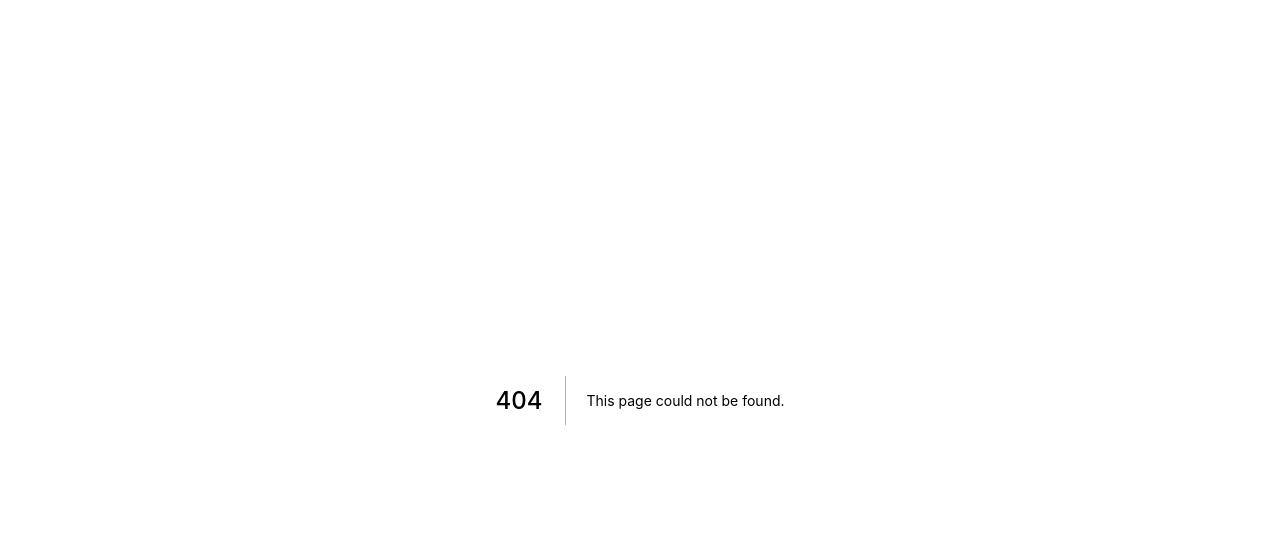
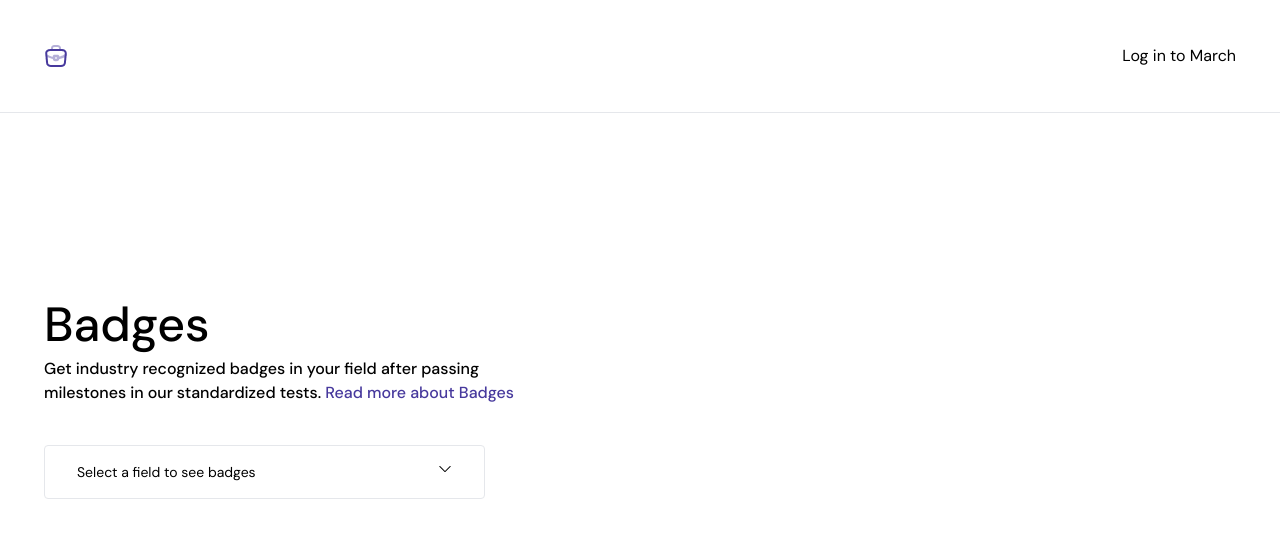
Before and after one commit to a11rew/march, a Next.js app: page /badges in a window 1280 px wide. Before the commit this address had no page. Shown: the top 538 px of the page. Built offline with nearby package versions, Linux system fonts and the light colour scheme.

Commit message:
seup drop down

```diff
--- a/package.json
+++ b/package.json
@@ -8,9 +8,11 @@
     "lint": "next lint"
   },
   "dependencies": {
+    "@headlessui/react": "^1.4.2",
     "next": "12.0.7",
     "react": "17.0.2",
-    "react-dom": "17.0.2"
+    "react-dom": "17.0.2",
+    "react-icons": "^4.3.1"
   },
   "devDependencies": {
     "@types/node": "17.0.0",
--- a/pages/_app.tsx
+++ b/pages/_app.tsx
@@ -1,8 +1,16 @@
-import '../styles/globals.css'
-import type { AppProps } from 'next/app'
+import "../styles/globals.css";
+import type { AppProps } from "next/app";
+import Header from "../components/Header";
 
 function MyApp({ Component, pageProps }: AppProps) {
-  return <Component {...pageProps} />
+  return (
+    <div className="min-h-screen">
+      <Header />
+      <main className="px-11 h-full max-w-[1336px] m-auto">
+        <Component {...pageProps} />
+      </main>
+    </div>
+  );
 }
 
-export default MyApp
+export default MyApp;
--- /dev/null
+++ b/pages/badges/Dropdown.tsx
@@ -0,0 +1,75 @@
+import { Fragment, useState } from "react";
+import { Listbox, Transition } from "@headlessui/react";
+import { BsChevronDown } from "react-icons/bs";
+
+const people = [
+  { name: "UI/UX Design" },
+  { name: "Front End Development" },
+  { name: "Backend Development" },
+  { name: "DevOps and Software Engineering" },
+];
+
+const Dropdown = () => {
+  const [selected, setSelected] = useState(null);
+
+  return (
+    <Listbox value={selected} onChange={setSelected}>
+      <div className="relative mt-1">
+        <Listbox.Button className="relative flex justify-between cursor-default py-4 pl-8 pr-6 text-left w-[37%] border rounded focus:outline-none focus-visible:ring-2 focus-visible:ring-opacity-75 focus-visible:ring-white focus-visible:ring-offset-orange-300 focus-visible:ring-offset-2 focus-visible:border-indigo-500 sm:text-sm">
+          <span className="block truncate">
+            {selected?.name || "Select a field to see badges"}
+          </span>
+          <span className="flex items-center pr-2 pointer-events-none">
+            <BsChevronDown />
+          </span>
+        </Listbox.Button>
+        <Transition
+          as={Fragment}
+          leave="transition ease-in duration-100"
+          leaveFrom="opacity-100"
+          leaveTo="opacity-0"
+        >
+          <Listbox.Options className="absolute mt-1 w-[37%] overflow-auto text-base ring-1 ring-black ring-opacity-5 focus:outline-none sm:text-sm">
+            {people.map((person, personIdx) => (
+              <Listbox.Option
+                key={personIdx}
+                className={({ active, selected }) => {
+                  console.log("active", { person, selected });
+                  return `${
+                    selected || active
+                      ? "text-white bg-[#47399D]"
+                      : "text-black bg-tp"
+                  }
+                  mb-1 rounded cursor-default select-none relative py-4 pl-8 pr-6`;
+                }}
+                value={person}
+              >
+                {({ selected, active }) => (
+                  <>
+                    <span
+                      className={`${
+                        selected ? "font-medium" : "font-normal"
+                      } block truncate`}
+                    >
+                      {person.name}
+                    </span>
+                    {selected ? (
+                      <span
+                        className={`${
+                          active ? "text-amber-600" : "text-amber-600"
+                        }
+                                absolute inset-y-0 left-0 flex items-center pl-3`}
+                      ></span>
+                    ) : null}
+                  </>
+                )}
+              </Listbox.Option>
+            ))}
+          </Listbox.Options>
+        </Transition>
+      </div>
+    </Listbox>
+  );
+};
+
+export default Dropdown;
--- /dev/null
+++ b/pages/badges/index.tsx
@@ -0,0 +1,20 @@
+import { NextPage } from "next";
+import Dropdown from "./Dropdown";
+
+const Badges: NextPage = (): JSX.Element => {
+  return (
+    <div className="h-screen flex flex-col justify-center">
+      <div>
+        <h1 className="font-medium text-5xl">Badges</h1>
+        <p className="font-medium mt-2 mb-10">
+          Get industry recognized badges in your field after passing
+          <br /> milestones in our standardized tests.{" "}
+          <a className="text-[#47399d]">Read more about Badges</a>
+        </p>
+        <Dropdown />
+      </div>
+    </div>
+  );
+};
+
+export default Badges;
--- a/pages/index.tsx
+++ b/pages/index.tsx
@@ -1,19 +1,16 @@
 import type { NextPage } from "next";
 import Head from "next/head";
-import Header from "../components/Header";
 
 const Home: NextPage = () => {
   return (
-    <div className="h-screen">
+    <div className="h-full">
       <Head>
         <title>March</title>
         <meta name="description" content="Generated by create next app" />
         <link rel="icon" href="/favicon.ico" />
       </Head>
 
-      <Header />
-
-      <main className="p-11 pt-20 h-full max-w-[1336px] m-auto flex flex-col justify-evenly">
+      <div className="h-screen pt-20 flex flex-col justify-evenly">
         <div>
           <h1 className="font-medium text-5xl">
             Get entry-level roles
@@ -36,7 +33,7 @@ const Home: NextPage = () => {
             Marching new grads to entry level roles in partnership with
           </p>
         </div>
-      </main>
+      </div>
     </div>
   );
 };
--- a/tailwind.config.js
+++ b/tailwind.config.js
@@ -4,7 +4,11 @@ module.exports = {
     "./components/**/*.{js,ts,jsx,tsx}",
   ],
   theme: {
-    extend: {},
+    extend: {
+      colors: {
+        tp: "rgba(71, 57, 157, 0.16)",
+      },
+    },
   },
   plugins: [],
 };
```
Also changed, not shown: 1 other file (tests, documents, lock files or other folders).
